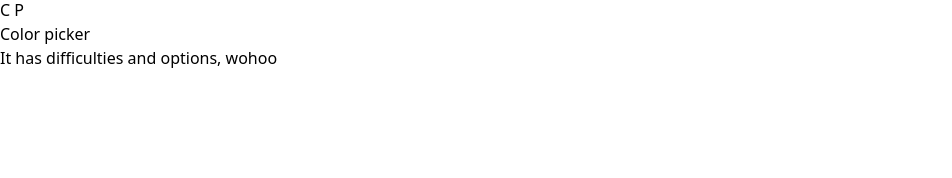
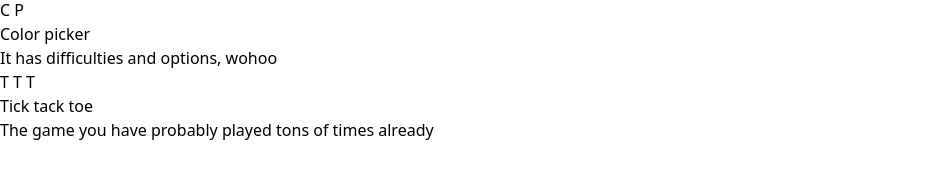
Before and after one commit to John-Bayona/portfolio, a Next.js app: page /games/tick-tack-toe in a window 1280 px wide. Shown: the part 398-576 px from the top of the page, without its empty margins (0-952 px from the left). Built offline with nearby package versions, Linux system fonts and the light colour scheme.

Commit message:
added navigation between pages

```diff
--- a/components/FloatingNav.tsx
+++ b/components/FloatingNav.tsx
@@ -21,6 +21,11 @@ const FloatingNav = () => {
             name: 'Color picker',
             slug: '/games/color-picker',
             optional: 'It has difficulties and options, wohoo',
+        },
+        {
+            name: 'Tick tack toe',
+            slug: '/games/tick-tack-toe',
+            optional: 'The game you have probably played tons of times already',
         },
     ]
     const [isOpen, setIsOpen] = useState(false)
```
